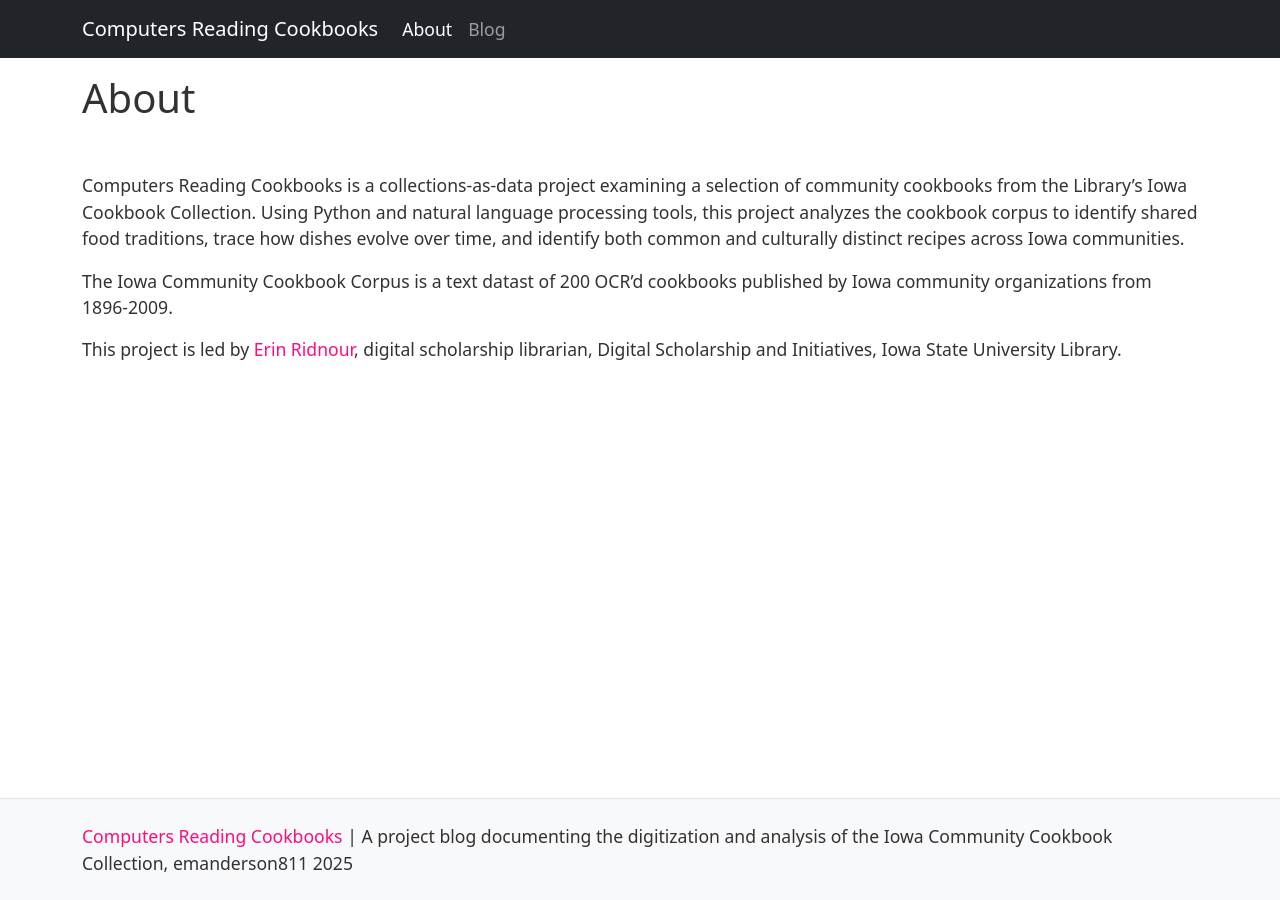
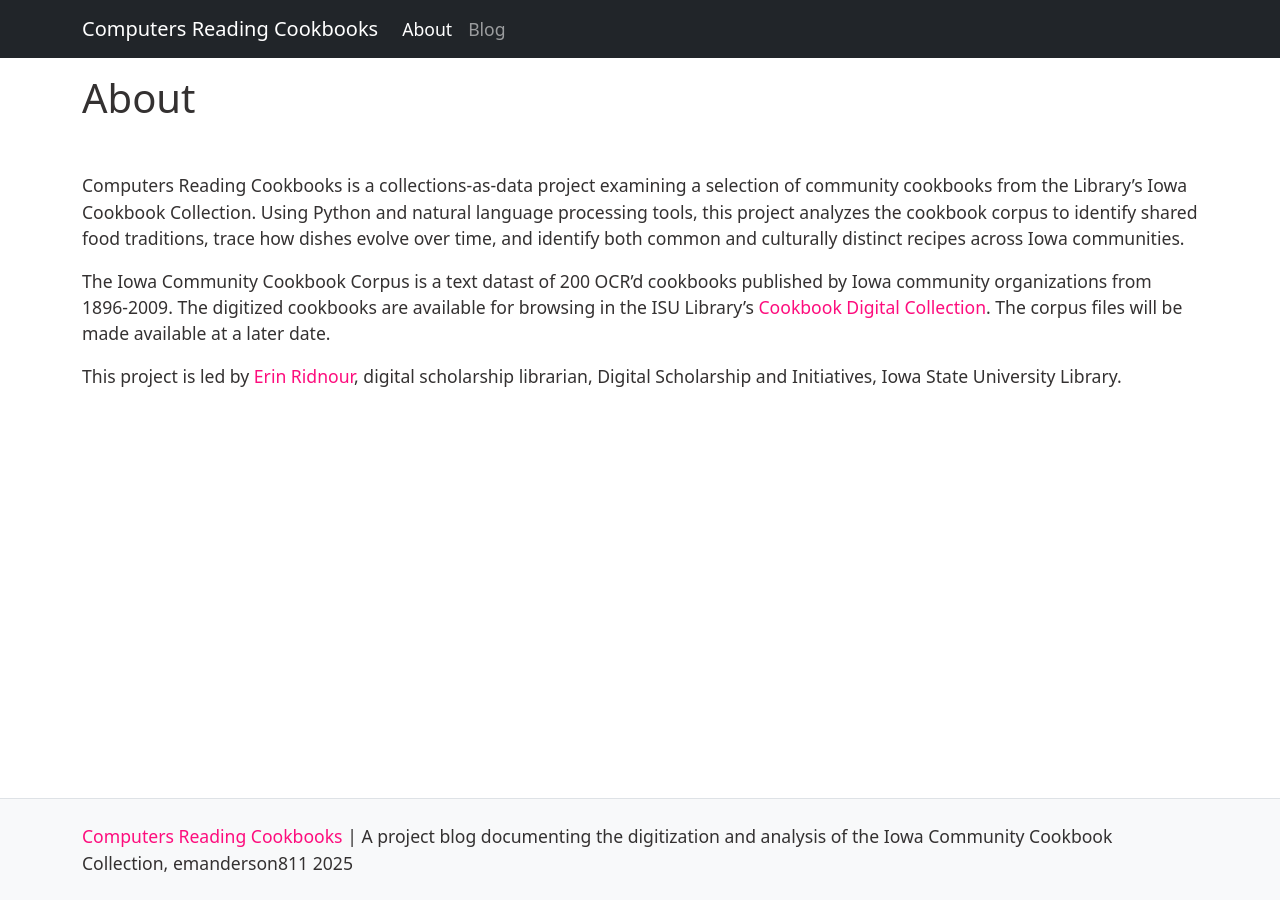
Before and after one commit to emanderson811/computers-reading-cookbooks, a Jekyll site: the page built from pages/about.md, in a window 1280 px wide. Built offline with Jekyll 4.4.1, drawn with Linux system fonts in a browser that asks for light colours.

Commit message:
update about

```diff
--- a/pages/about.md
+++ b/pages/about.md
@@ -7,6 +7,6 @@ nav-order: 2
 
 Computers Reading Cookbooks is a collections-as-data project examining a selection of community cookbooks from the Library’s Iowa Cookbook Collection. Using Python and natural language processing tools, this project analyzes the cookbook corpus to identify shared food traditions, trace how dishes evolve over time, and identify both common and culturally distinct recipes across Iowa communities.
 
-The Iowa Community Cookbook Corpus is a text datast of 200 OCR'd cookbooks published by Iowa community organizations from 1896-2009.
+The Iowa Community Cookbook Corpus is a text datast of 200 OCR'd cookbooks published by Iowa community organizations from 1896-2009. The digitized cookbooks are available for browsing in the ISU Library's [Cookbook Digital Collection](https://digitalcollections.lib.iastate.edu/cookbooks). The corpus files will be made available at a later date.
 
 This project is led by [Erin Ridnour](https://digital.lib.iastate.edu/people/erin-ridnour.html), digital scholarship librarian, Digital Scholarship and Initiatives, Iowa State University Library.
```
